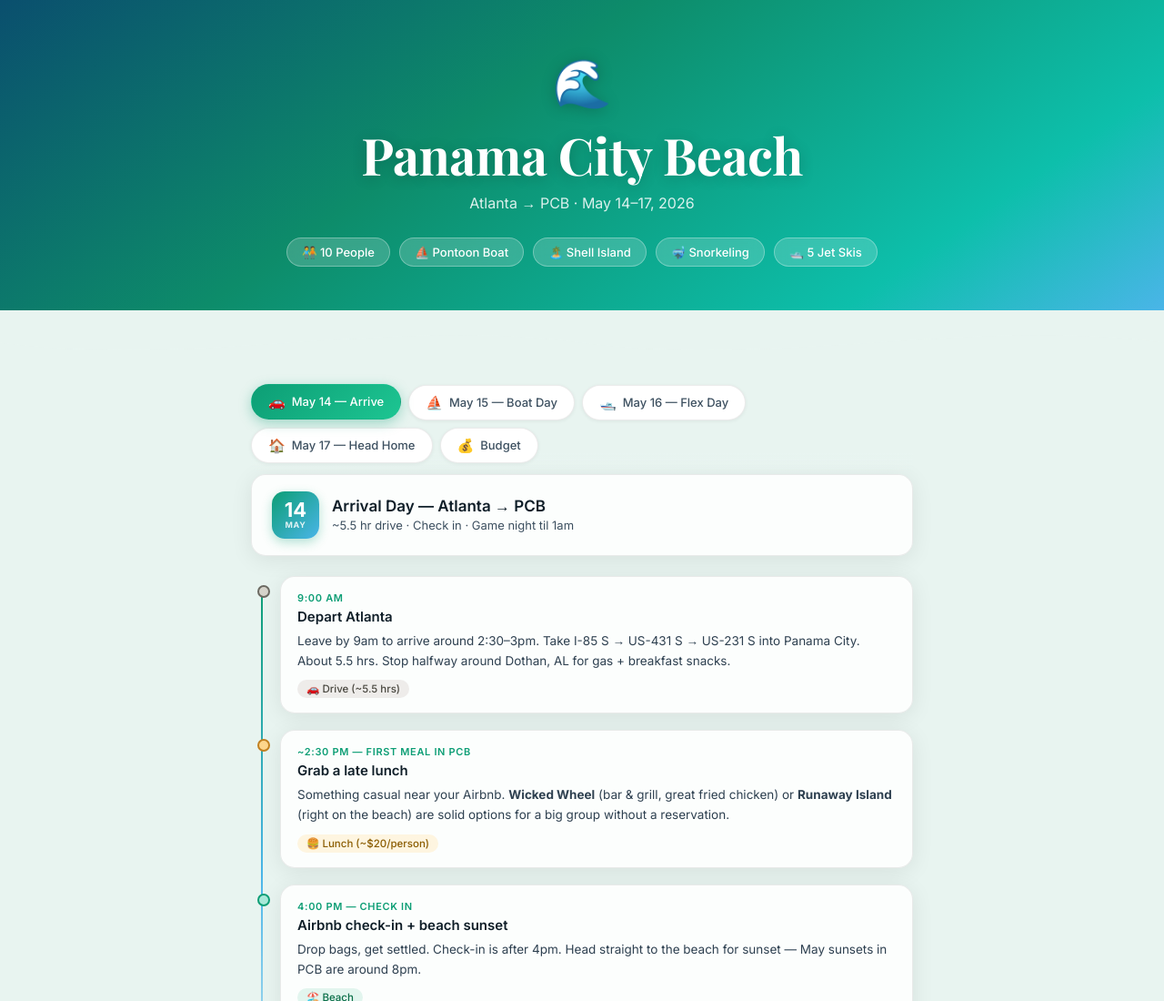
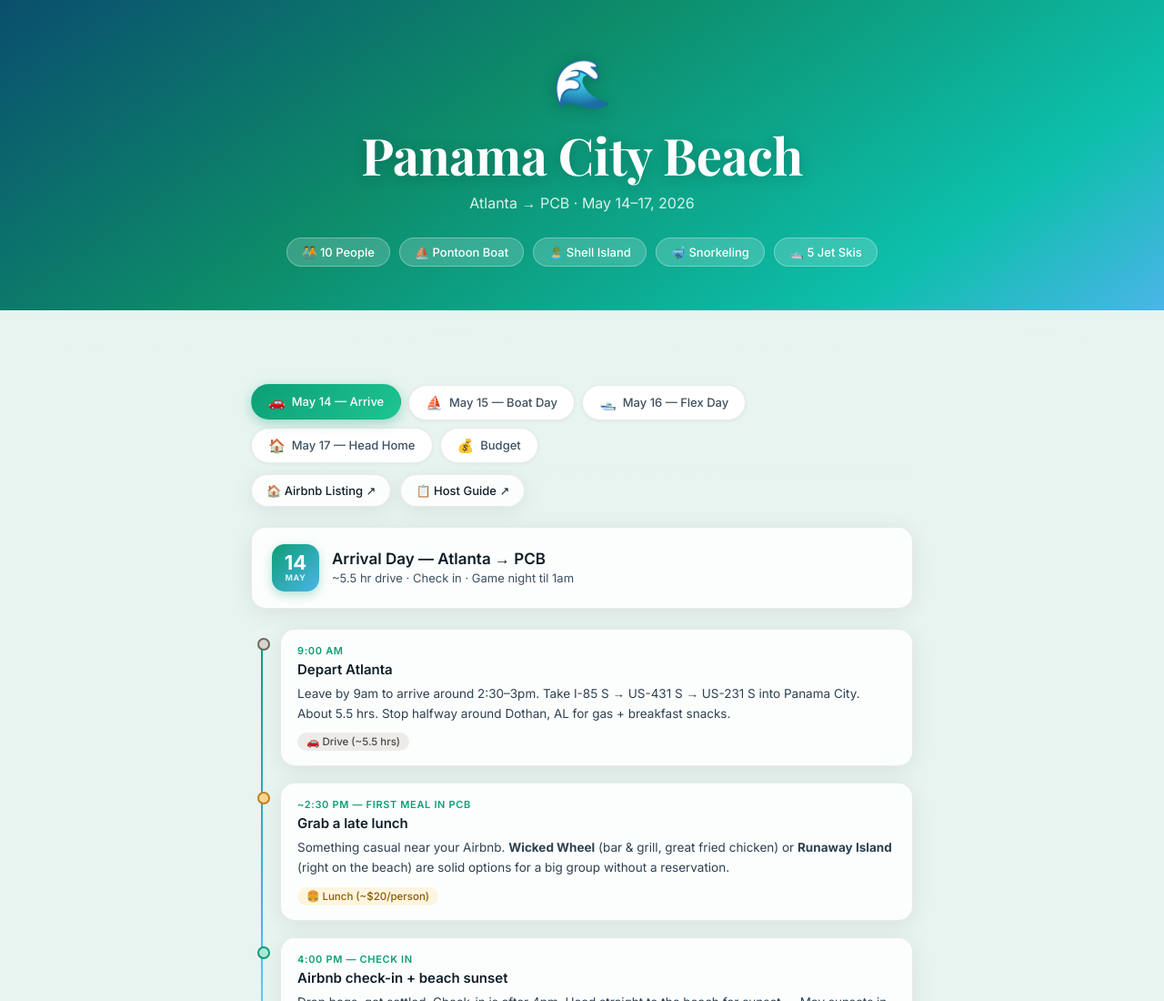
Before and after one commit to NeelMaddu268/pcb-trip, a plain HTML site: page index.html in a window 1280 px wide. Shown: the top 1100 px of the page at 91% size. Drawn offline with nearby package versions, Linux system fonts and the light colour scheme.

Commit message:
Update Airbnb link, add quick-links bar (Airbnb + Host Guide)

```diff
--- a/index.html
+++ b/index.html
@@ -519,6 +519,12 @@
       </button>
     </div>
 
+    <!-- QUICK LINKS -->
+    <div style="display:flex; gap:10px; flex-wrap:wrap; margin-bottom: 22px;">
+      <a href="https://www.airbnb.com/rooms/1393878201521290079?source_impression_id=p3_1778350946_P3O_81JSpM37LVTz" target="_blank" style="display:inline-flex;align-items:center;gap:7px;background:var(--card-bg);border:1.5px solid var(--border);color:var(--text);font-size:13px;font-weight:500;padding:9px 16px;border-radius:99px;text-decoration:none;box-shadow:var(--shadow);transition:all 0.15s;" onmouseover="this.style.borderColor='var(--teal)';this.style.color='var(--teal)'" onmouseout="this.style.borderColor='var(--border)';this.style.color='var(--text)'">🏠 Airbnb Listing ↗</a>
+      <a href="https://www.canva.com/design/DAG9TqymQ_o/CjBI2gaE_Gi9jY9CFdFEqg/view#1" target="_blank" style="display:inline-flex;align-items:center;gap:7px;background:var(--card-bg);border:1.5px solid var(--border);color:var(--text);font-size:13px;font-weight:500;padding:9px 16px;border-radius:99px;text-decoration:none;box-shadow:var(--shadow);transition:all 0.15s;" onmouseover="this.style.borderColor='var(--teal)';this.style.color='var(--teal)'" onmouseout="this.style.borderColor='var(--border)';this.style.color='var(--text)'">📋 Host Guide ↗</a>
+    </div>
+
     <!-- DAY 1 -->
     <div id="d1" class="panel active">
       <div class="day-header">
@@ -838,7 +844,7 @@
             <div class="budget-card-value">~$150</div>
             <div class="budget-card-sub">$1,499 total ÷ 10 · 3 nights</div>
           </div>
-          <a href="https://www.airbnb.com/rooms/844408536995065829?adults=10&check_in=2026-05-14&check_out=2026-05-17" target="_blank" style="display:inline-flex;align-items:center;gap:6px;background:linear-gradient(135deg,var(--teal),var(--teal-light));color:#fff;font-size:13px;font-weight:600;padding:9px 16px;border-radius:99px;text-decoration:none;white-space:nowrap;box-shadow:0 4px 12px rgba(13,158,117,0.3);">🏠 View Listing ↗</a>
+          <a href="https://www.airbnb.com/rooms/1393878201521290079?source_impression_id=p3_1778350946_P3O_81JSpM37LVTz" target="_blank" style="display:inline-flex;align-items:center;gap:6px;background:linear-gradient(135deg,var(--teal),var(--teal-light));color:#fff;font-size:13px;font-weight:600;padding:9px 16px;border-radius:99px;text-decoration:none;white-space:nowrap;box-shadow:0 4px 12px rgba(13,158,117,0.3);">🏠 View Listing ↗</a>
         </div>
         <div class="budget-card">
           <div class="budget-card-label">Meals</div>
```
